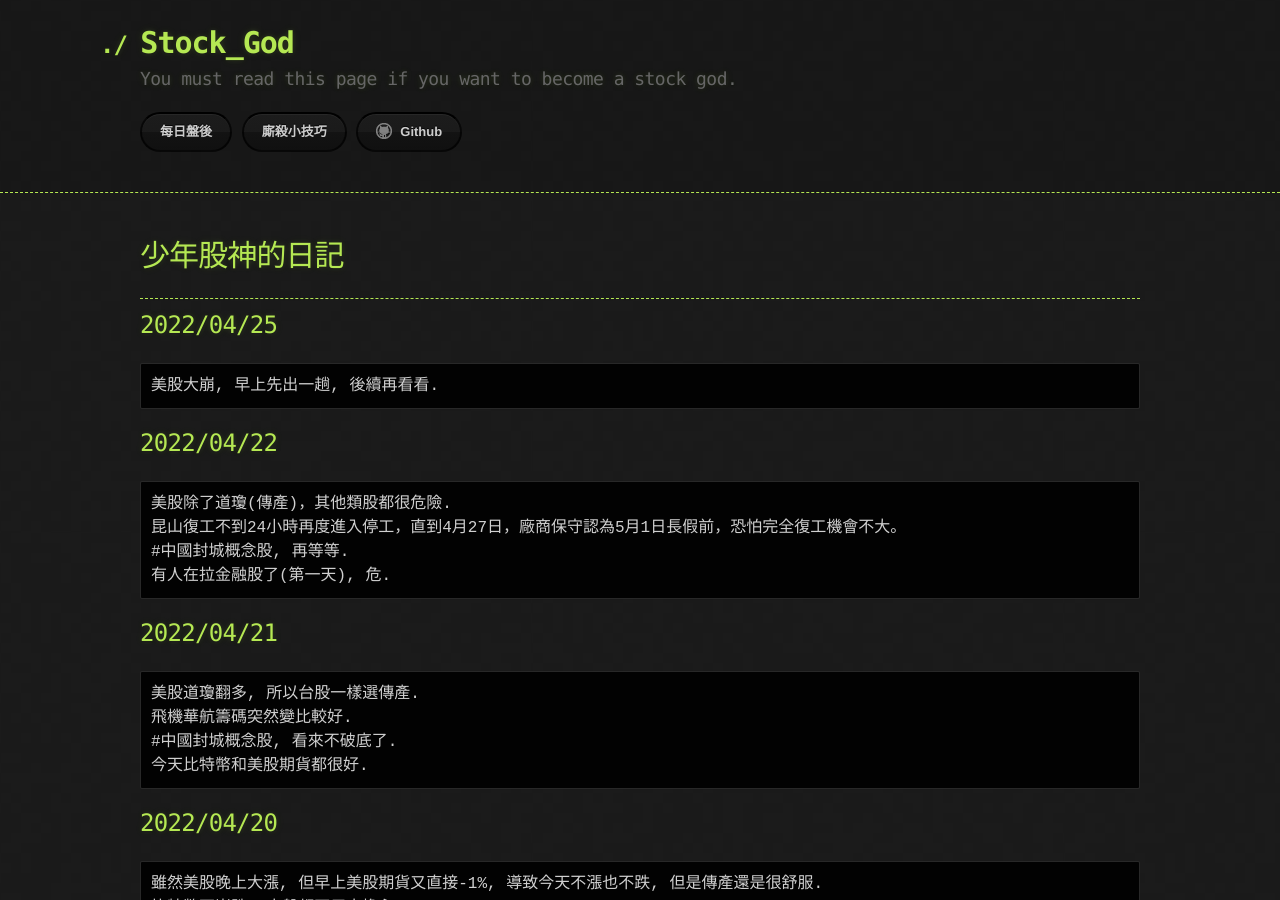
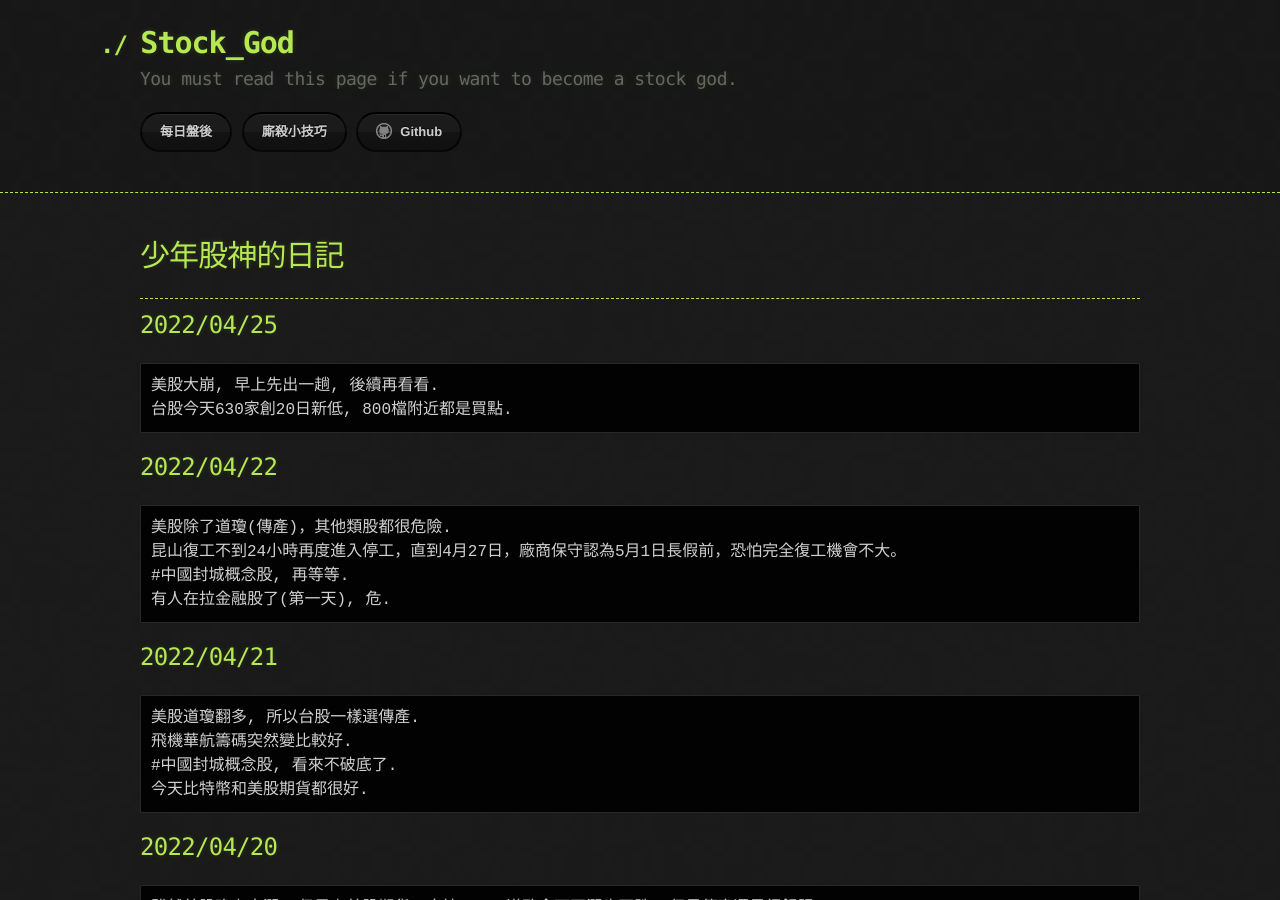
Before and after one commit to lepg5487/Stock_God, a Jekyll site: the page built from index.md, in a window 1280 px wide and 900 px high. Built offline with Jekyll 4.4.1, drawn with Linux system fonts in a browser that asks for light colours; our own code applies the rules of GitHub Pages for plain Markdown files.

Commit message:
Update index.md

````diff
--- a/index.md
+++ b/index.md
@@ -9,6 +9,7 @@ layout: testlayouts
 ## 2022/04/25
 ```
 美股大崩, 早上先出一趟, 後續再看看.
+台股今天630家創20日新低, 800檔附近都是買點.
 ```
 
 ## 2022/04/22
````
